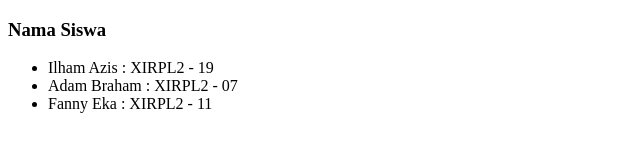
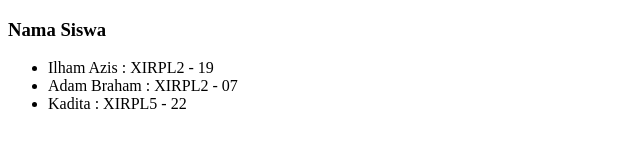
Before and after one commit to jayamukti/Jaya_XI-RPLA_17, a plain HTML site: page index.html in a window 1280 px wide. Shown: the full height of the page, 0-640 px from the left. Drawn offline with Linux system fonts and the light colour scheme.

Commit message:
Update Siswa

```diff
--- a/index.html
+++ b/index.html
@@ -24,7 +24,7 @@
 
         <li>Adam Braham : XIRPL2 - 07</li>
 
-        <li>Fanny Eka : XIRPL2 - 11</li>
+        <li>Kadita : XIRPL5 - 22</li>
 
     </ul>
 
```
